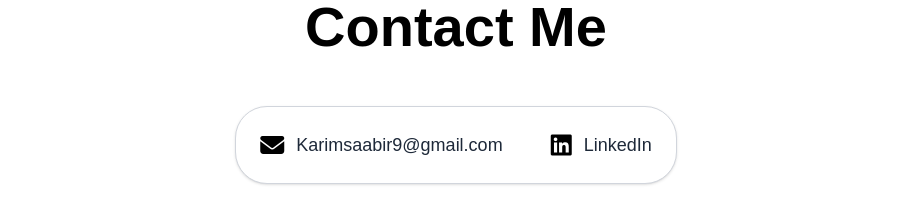
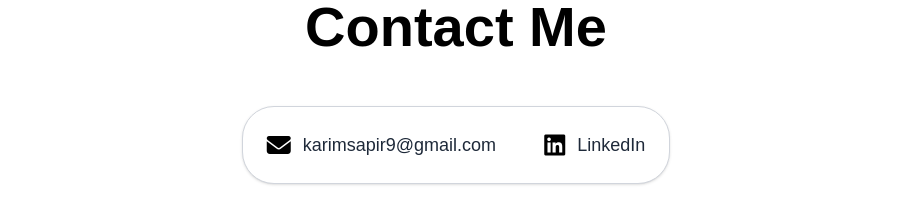
Before and after one commit to karimsaabir9/Portfolio, a React (Vite) app: page / in a window 1280 px wide. Shown: the part 3400-3621 px from the top of the page, without its empty margins (184-1095 px from the left). Built offline with nearby package versions, Linux system fonts and the light colour scheme.

Commit message:
replace gmail

```diff
--- a/src/components/Contact.jsx
+++ b/src/components/Contact.jsx
@@ -68,7 +68,7 @@ const Contact = () => {
             href="mailto:Karimsaabir9@gmail.com"
             className="text-lg font-medium text-gray-800 dark:text-gray-200 hover:text-blue-600 dark:hover:text-blue-400 transition-colors"
           >
-            Karimsaabir9@gmail.com
+            karimsapir9@gmail.com
           </a>
         </div>
         <div className="flex items-center gap-3">
```
